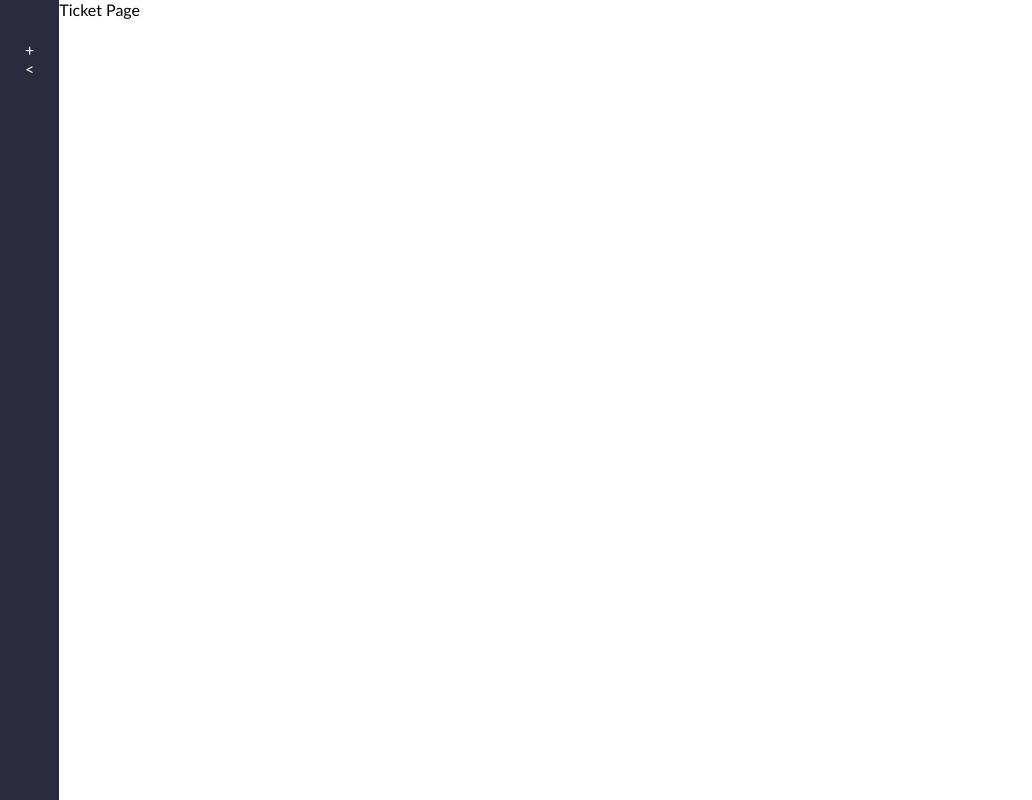
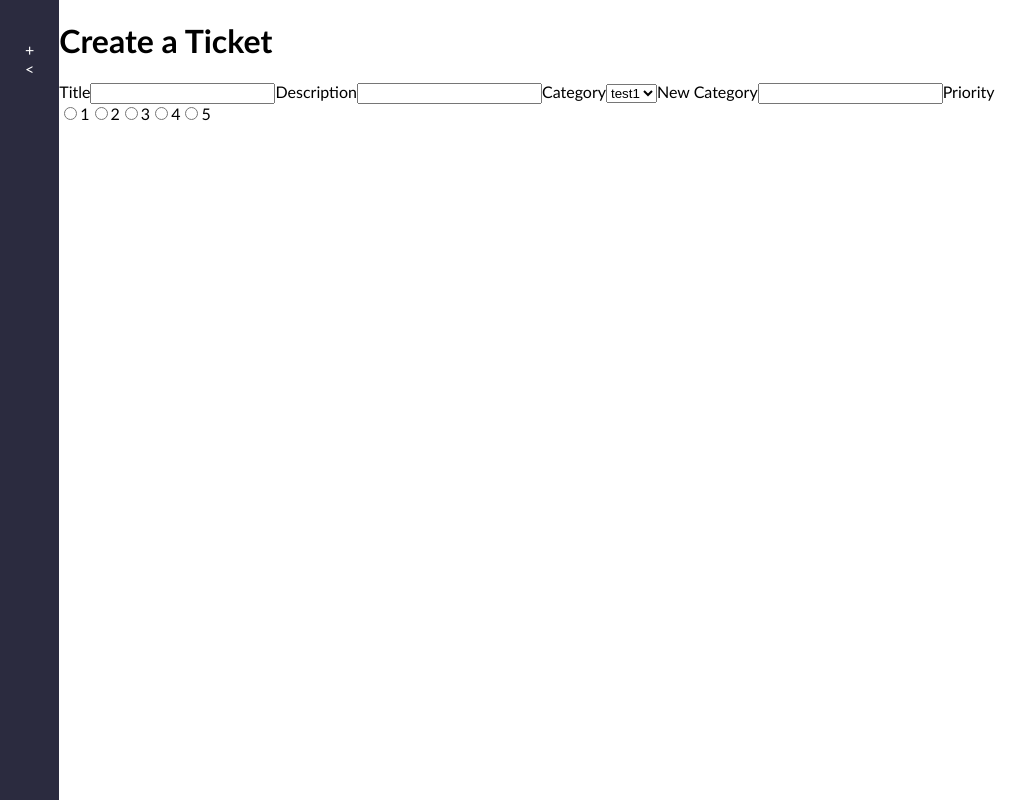
Before and after one commit to HaydenSmith25/CRM-clone, a React (Create React App) app: page /ticket in a window 1280 px wide. Shown: the whole page, without its empty margins (0-1032 px from the left). Built offline with nearby package versions, Linux system fonts and the light colour scheme.

Commit message:
new ticket page almost finished just need the status added to edit mode.

```diff
--- a/src/pages/TicketPage.js
+++ b/src/pages/TicketPage.js
@@ -1,5 +1,150 @@
+import { useState } from "react";
+
 function TicketPage() {
-  return <div>Ticket Page</div>;
+  const [formData, setFormData] = useState({
+    status: "not started",
+    progress: 0,
+    timeStamp: new Date().toISOString(),
+  });
+  const editMode = false;
+
+  const handleSubmit = () => {
+    console.log("submitted");
+  };
+
+  const handleChange = (e) => {
+    const value = e.target.value;
+    const name = e.target.name;
+
+    setFormData((prevState) => ({
+      ...prevState,
+      [name]: value,
+    }));
+  };
+  const categories = ["test1", "test2"];
+
+  console.log(formData);
+
+  return (
+    <div className="ticket">
+      <h1>{editMode ? "Update ticket" : "Create a Ticket"}</h1>
+      <div className="ticket-container">
+        <form onSubmit={handleSubmit}>
+          <section>
+            <label htmlFor="title">Title</label>
+            <input
+              id="title"
+              name="title"
+              type="text"
+              onChange={handleChange}
+              required={true}
+              value={FormData.title}
+            />
+
+            <label htmlFor="description">Description</label>
+            <input
+              id="description"
+              name="description"
+              type="text"
+              onChange={handleChange}
+              required={true}
+              value={FormData.description}
+            />
+
+            <label>Category</label>
+            <select
+              name="category"
+              value={formData.category}
+              onChange={handleChange}
+            >
+              {categories?.map((category, _index) => (
+                <option key={_index} value={category}>
+                  {category}
+                </option>
+              ))}
+            </select>
+
+            <label htmlFor="new-category">New Category</label>
+            <input
+              id="new-category"
+              name="category"
+              type="text"
+              onChange={handleChange}
+              required={true}
+              value={FormData.category}
+            />
+            <label>Priority</label>
+            <div className="multiple-input-container">
+              <input
+                id="priority-1"
+                name="priority"
+                type="radio"
+                onChange={handleChange}
+                value={1}
+                checked={formData.priority === 1}
+              />
+              <label htmlFor="priority-1">1</label>
+
+              <input
+                id="priority-2"
+                name="priority"
+                type="radio"
+                onChange={handleChange}
+                value={2}
+                checked={formData.priority === 2}
+              />
+              <label htmlFor="priority-2">2</label>
+
+              <input
+                id="priority-3"
+                name="priority"
+                type="radio"
+                onChange={handleChange}
+                value={3}
+                checked={formData.priority === 3}
+              />
+              <label htmlFor="priority-3">3</label>
+
+              <input
+                id="priority-4"
+                name="priority"
+                type="radio"
+                onChange={handleChange}
+                value={4}
+                checked={formData.priority === 4}
+              />
+              <label htmlFor="priority-4">4</label>
+
+              <input
+                id="priority-5"
+                name="priority"
+                type="radio"
+                onChange={handleChange}
+                value={5}
+                checked={formData.priority === 5}
+              />
+              <label htmlFor="priority-5">5</label>
+            </div>
+
+            {editMode && (
+              <>
+                <input
+                  type="range"
+                  id="progress"
+                  name="progress"
+                  value={formData.progress}
+                  min="0"
+                  max="100"
+                  onChange={handleChange}
+                />
+                <label htmlFor="progress">Progress</label>
+              </>
+            )}
+          </section>
+        </form>
+      </div>
+    </div>
+  );
 }
 
 export default TicketPage;
```
